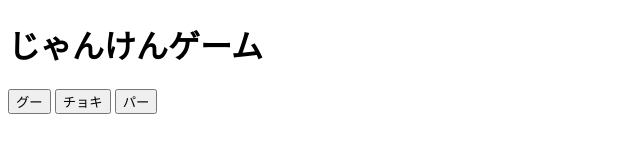
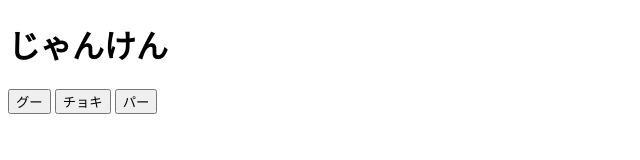
Before and after one commit to himais0gin/janken, a plain HTML site: page index.html in a window 1280 px wide. Shown: the whole page, without its empty margins (0-640 px from the left). Drawn offline with Linux system fonts and the light colour scheme.

Commit message:
Update index.html

```diff
--- a/index.html
+++ b/index.html
@@ -33,7 +33,7 @@
   </script>
 </head>
 <body>
-  <h1>じゃんけんゲーム</h1>
+  <h1>じゃんけん</h1>
 
   <button onclick="playGame('グー')">グー</button>
   <button onclick="playGame('チョキ')">チョキ</button>
```
